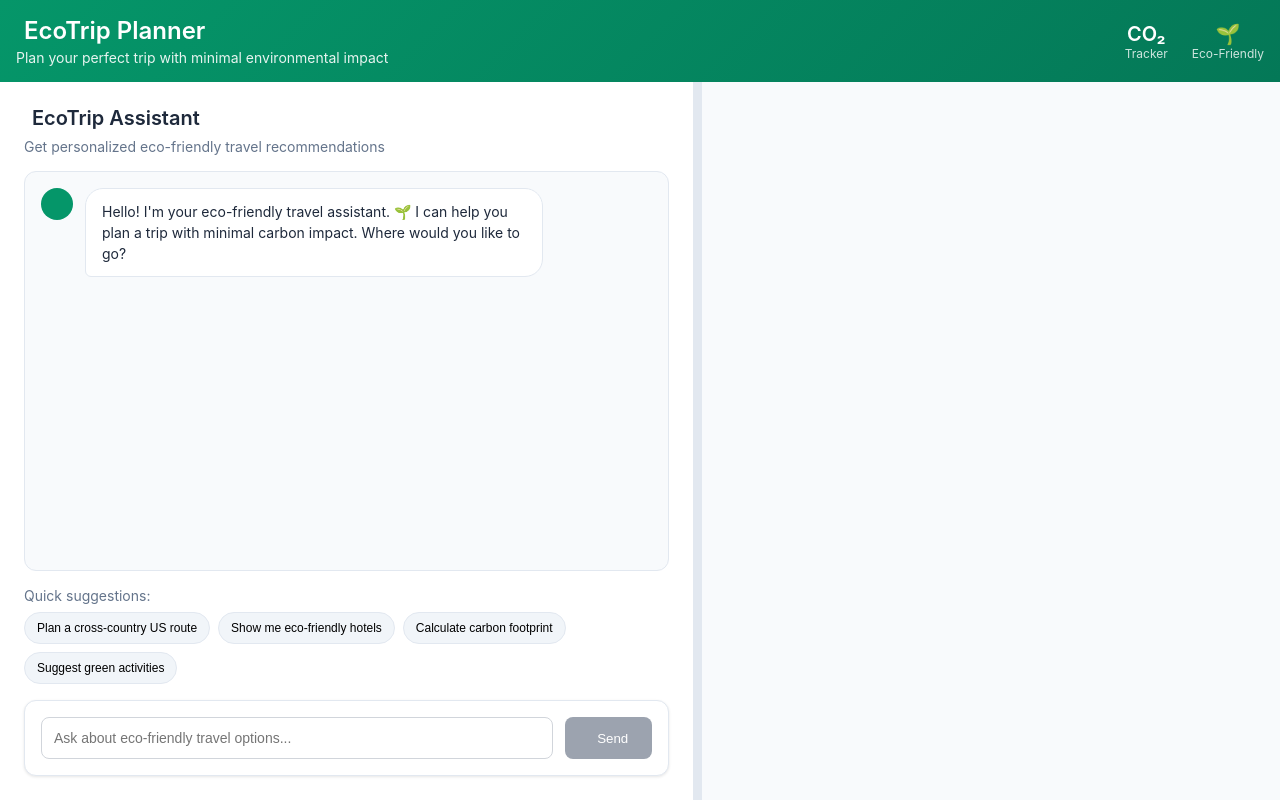
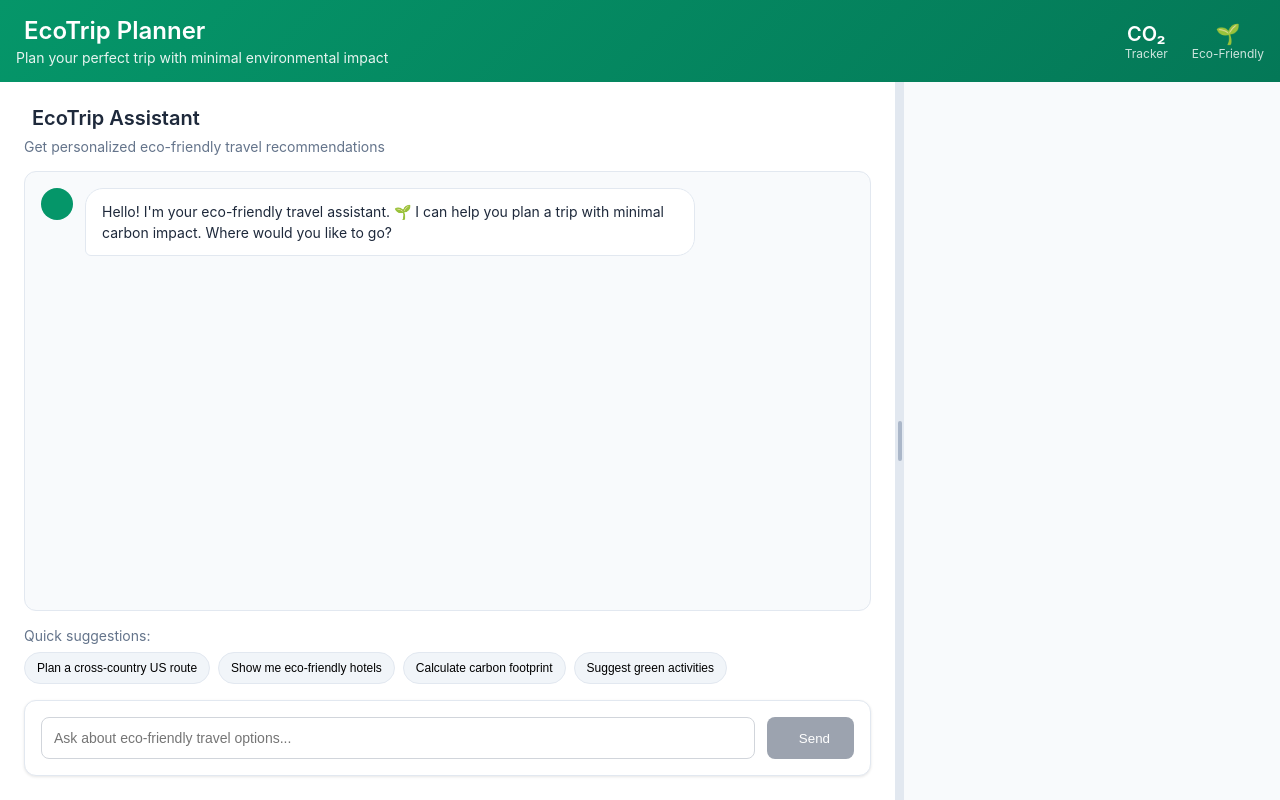
Before and after one commit to triablomanon/cerebras-hack, a React (Create React App) app in the folder vacation-chatbot/: page / in a window 1280 px wide. Built offline with nearby package versions, Linux system fonts and the light colour scheme; the HTML template or start-up script is replaced by a standard one.

Commit message:
allowed map resizing and trip summary scrolling

```diff
--- a/vacation-chatbot/src/App.css
+++ b/vacation-chatbot/src/App.css
@@ -9,15 +9,17 @@
   display: flex;
   flex: 1;
   overflow: hidden;
+  position: relative;
 }
 
 .left-panel {
-  flex: 1.2;
   display: flex;
   flex-direction: column;
   background: white;
   border-right: 1px solid #e2e8f0;
   box-shadow: 4px 0 6px -1px rgba(0, 0, 0, 0.1);
+  min-width: 300px;
+  max-width: 80%;
 }
 
 .chatbot-container {
@@ -99,10 +101,20 @@
   background: #7c3aed;
 }
 
+.resizer-handle {
+  width: 4px;
+  height: 40px;
+  background: #94a3b8;
+  border-radius: 2px;
+  transition: background-color 0.2s, transform 0.2s;
+  opacity: 0.7;
+}
+
 .right-panel {
   flex: 1;
   background: #f8fafc;
   position: relative;
+  min-width: 200px;
 }
 
 /* Header styles */
@@ -338,6 +350,29 @@
   padding: 1.5rem;
   border-top: 1px solid #e2e8f0;
   background: white;
+  overflow-y: auto;
+  overflow-x: hidden;
+  flex: 1;
+}
+
+/* Custom scrollbar for trip summary */
+.trip-summary::-webkit-scrollbar {
+  width: 8px;
+}
+
+.trip-summary::-webkit-scrollbar-track {
+  background: #f1f5f9;
+  border-radius: 4px;
+}
+
+.trip-summary::-webkit-scrollbar-thumb {
+  background: #cbd5e1;
+  border-radius: 4px;
+  transition: background-color 0.2s;
+}
+
+.trip-summary::-webkit-scrollbar-thumb:hover {
+  background: #94a3b8;
 }
 
 .trip-summary-header {
@@ -797,6 +832,9 @@
   .left-panel,
   .right-panel {
     flex: none;
+    width: 100% !important;
+    min-width: auto;
+    max-width: none;
   }
 
   .left-panel {
@@ -805,6 +843,10 @@
 
   .right-panel {
     height: 40vh;
+  }
+
+  .horizontal-resizer {
+    display: none;
   }
 
   .header-content {
--- a/vacation-chatbot/src/App.js
+++ b/vacation-chatbot/src/App.js
@@ -17,7 +17,7 @@ function App() {
 
   const [selectedLocation, setSelectedLocation] = useState(null);
   const [chatbotHeight, setChatbotHeight] = useState(35); // Percentage of left panel
-  const [leftPanelWidth, setLeftPanelWidth] = useState(55); // Percentage of main content
+  const [leftPanelWidth, setLeftPanelWidth] = useState(70); // Percentage of main content (map takes 30%)
   const [isResizing, setIsResizing] = useState(false);
   const [isResizingMap, setIsResizingMap] = useState(false);
   const leftPanelRef = useRef(null);
```
Also changed, not shown: 1 other file (tests, documents, lock files or other folders).
